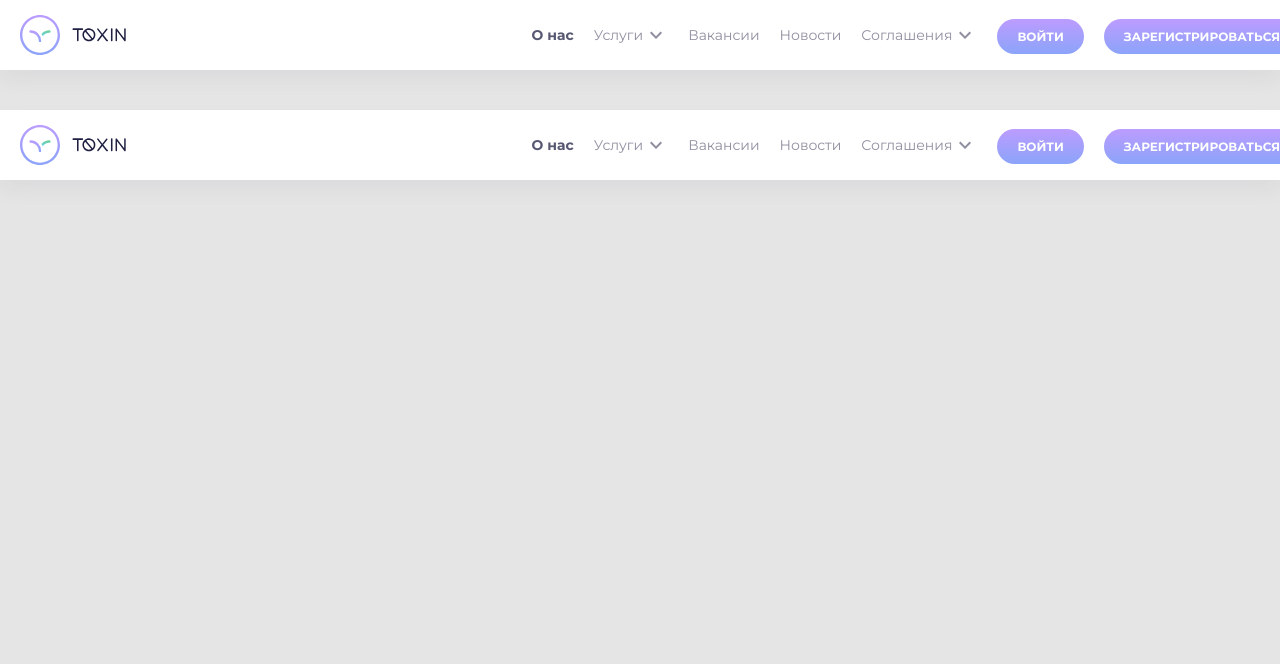
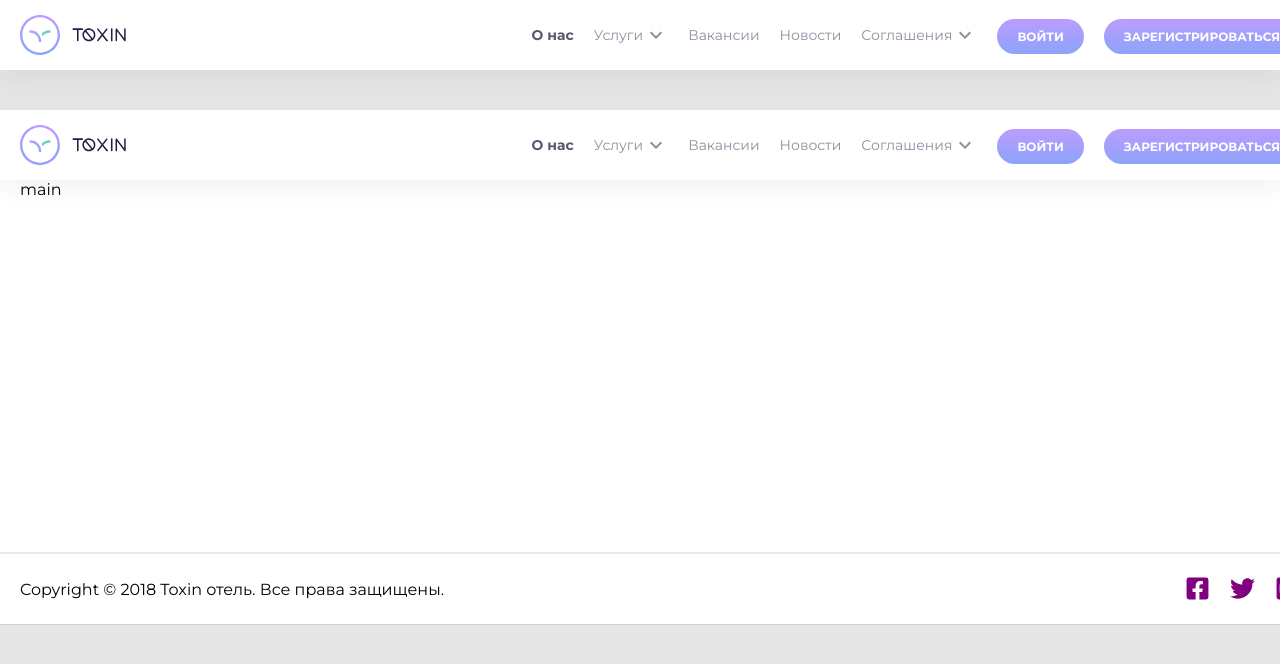
Before and after one commit to viprogramming/metalamp-project, a React (Create React App) app in the folder client/: page / in a window 1280 px wide. Shown: the top 664 px of the page. Built offline with nearby package versions, Linux system fonts and the light colour scheme.

Commit message:
add footer sceleton

```diff
--- a/client/package.json
+++ b/client/package.json
@@ -4,6 +4,10 @@
   "homepage": "https://viprogramming.github.io/metalamp-project/",
   "private": true,
   "dependencies": {
+    "@fortawesome/fontawesome-svg-core": "^1.2.36",
+    "@fortawesome/free-brands-svg-icons": "^5.15.4",
+    "@fortawesome/free-solid-svg-icons": "^5.15.4",
+    "@fortawesome/react-fontawesome": "^0.1.17",
     "@loadable/component": "^5.15.2",
     "@mui/icons-material": "^5.3.1",
     "@mui/material": "^5.4.0",
--- a/client/src/pages/home/index.tsx
+++ b/client/src/pages/home/index.tsx
@@ -10,6 +10,7 @@ import Button from "../../ui/components/button";
 import styled from "styled-components";
 import { useAuth } from "../../hooks/useAuth";
 import { SyntheticEvent } from "react";
+import Footer from "../../ui/components/footer";
 
 const headerLinks = getHeadersLinks();
 
@@ -36,6 +37,7 @@ const Home = () => {
   };
 
   return (
+    <>
       <SHeaders>
         <Header
           HeaderStyledComponent={SHeaderContainer}
@@ -72,6 +74,8 @@ const Home = () => {
           user={user}
         />
       </SHeaders>
+      <Footer />
+    </>
   );
 };
 
--- /dev/null
+++ b/client/src/ui/components/footer/index.tsx
@@ -0,0 +1,75 @@
+import { FontAwesomeIcon } from "@fortawesome/react-fontawesome";
+import {
+  faFacebookSquare,
+  faInstagramSquare,
+  faTwitter,
+} from "@fortawesome/free-brands-svg-icons";
+
+import styled from "styled-components";
+
+import { SContainer } from "../../../shared/container";
+
+const SIcon = styled(FontAwesomeIcon)`
+  width: 25px !important;
+  height: 25px !important;
+  color: purple;
+`;
+
+const SFooter = styled.footer`
+  background: #ffffff;
+`;
+
+const SFooterMain = styled.div`
+  height: 372px;
+  background: #ffffff;
+  box-shadow: 0px 1px 0px rgba(31, 32, 65, 0.1);
+  border-bottom: solid 2px rgba(31, 32, 65, 0.1);
+`;
+
+const SFooterMinor = styled(SFooterMain)`
+  height: 70px;
+  border-bottom: none;
+`;
+
+const SFooterMinorContainer = styled(SContainer)`
+  display: flex;
+  justify-content: space-between;
+  align-items: center;
+`;
+
+const SIconsList = styled.ul`
+  list-style: none;
+  display: flex;
+
+  & > li + li {
+    margin-left: 20px;
+  }
+`;
+
+const Footer = () => {
+  return (
+    <SFooter>
+      <SFooterMain>
+        <SContainer>main</SContainer>
+      </SFooterMain>
+      <SFooterMinor>
+        <SFooterMinorContainer>
+          <div>Copyright © 2018 Toxin отель. Все права защищены.</div>
+          <SIconsList>
+            <li>
+              <SIcon icon={faFacebookSquare} />
+            </li>
+            <li>
+              <SIcon icon={faTwitter} />
+            </li>
+            <li>
+              <SIcon icon={faInstagramSquare} />
+            </li>
+          </SIconsList>
+        </SFooterMinorContainer>
+      </SFooterMinor>
+    </SFooter>
+  );
+};
+
+export default Footer;
```
Also changed, not shown: 1 other file (tests, documents, lock files or other folders). Lines whose indentation alone changed are shown as unchanged.
